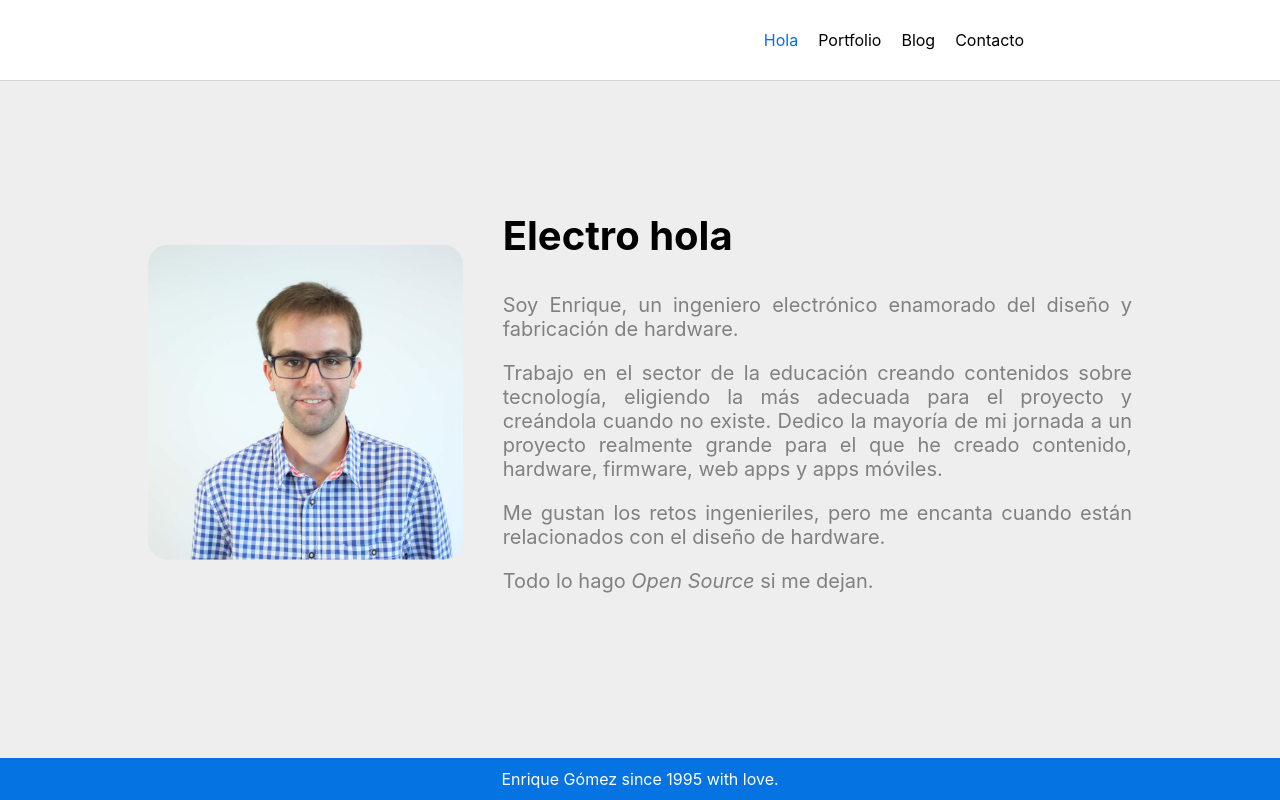
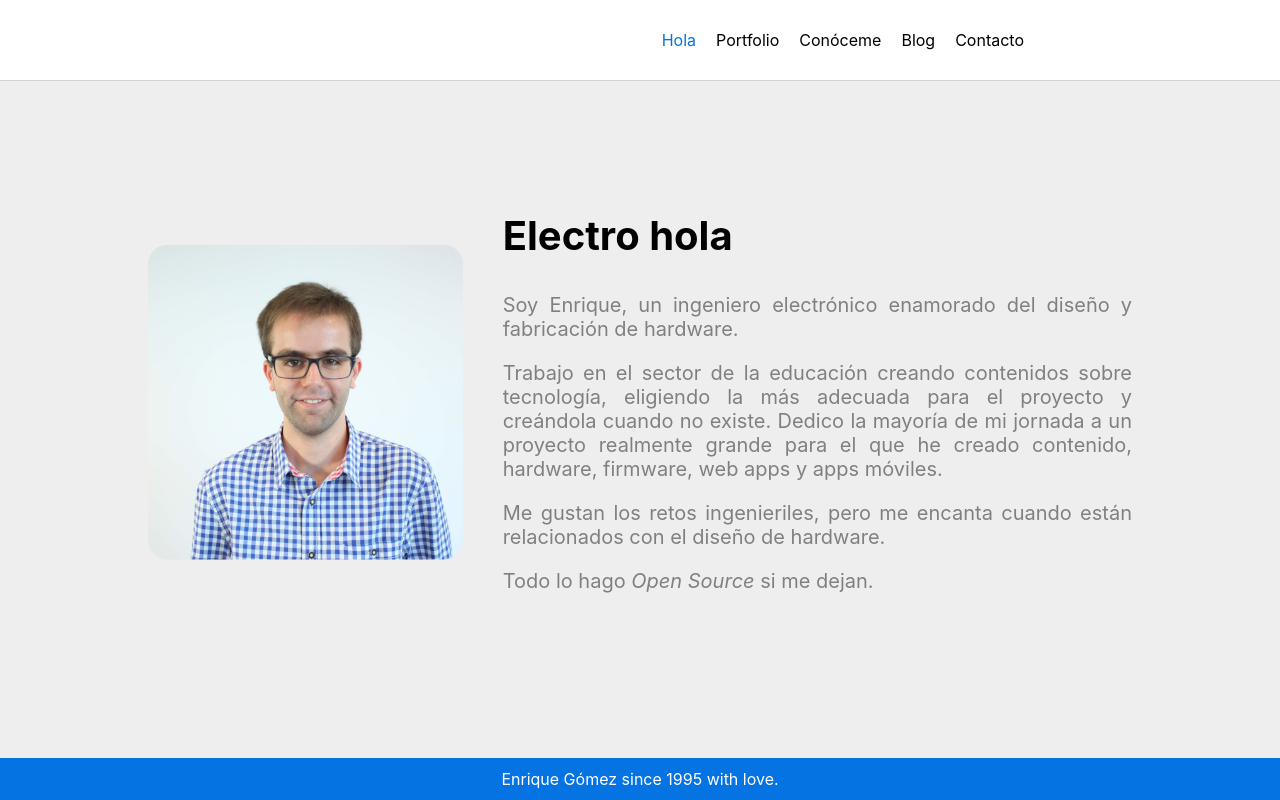
Before and after one commit to kikeelectronico/web-front, a React (Create React App) app in the folder web-front/: page / in a window 1280 px wide. Built offline with nearby package versions, Linux system fonts and the light colour scheme; no server answers.

Commit message:
knowme page

```diff
--- a/web-front/src/App.js
+++ b/web-front/src/App.js
@@ -2,6 +2,7 @@ import React, { useState, useEffect } from "react";
 import Navbar from './components/Navbar';
 import Hello from './pages/Hello';
 import Portfolio from "./pages/Portfolio";
+import Knowme from "./pages/Knowme";
 import Posts from "./pages/Posts";
 import Post from "./pages/Post";
 import Contact from "./pages/Contact";
@@ -30,6 +31,7 @@ function App() {
         <Routes>
           <Route exact path="/" element={<Hello/>}/>
           <Route exact path="/portfolio" element={<Portfolio/>}/>
+          <Route exact path="/conoceme" element={<Knowme/>}/>
           <Route exact path="/blog/" element={<Posts/>}/>
           <Route exact path="/blog/:id" element={<Post/>}/>
           <Route exact path="/contacto" element={<Contact/>}/>
--- a/web-front/src/components/Navbar.js
+++ b/web-front/src/components/Navbar.js
@@ -28,6 +28,9 @@ export default function Navbar() {
         <div className={"navbar-option " + (active === "portfolio" ? "navbar-option-active" : "")}>
           <a href="/portfolio">Portfolio</a>
         </div>
+        <div className={"navbar-option " + (active === "conoceme" ? "navbar-option-active" : "")}>
+          <a href="/conoceme">Conóceme</a>
+        </div>
         <div className={"navbar-option " + (active === "blog" ? "navbar-option-active" : "")}>
           <a href="/blog">Blog</a>
         </div>
--- /dev/null
+++ b/web-front/src/pages/Knowme.js
@@ -0,0 +1,19 @@
+import React from "react";
+
+import SectionTitle from "../components/SectionTitle"
+import Courses from "../components/Courses"
+import Interviews from "../components/Interviews"
+
+import "./contact.css"
+
+export default function Knowme() {
+
+  return (
+    <div className="page">
+      <SectionTitle title="Entrevistas" image="mic.png"/>
+      <Interviews id="interviews"/>
+      <SectionTitle title="Formación" image="book.png"/>
+      <Courses id="courses"/>
+    </div>
+  )
+}
```
Also changed, not shown: web-front/src/pages/Portfolio.js (+1 -9 lines).
